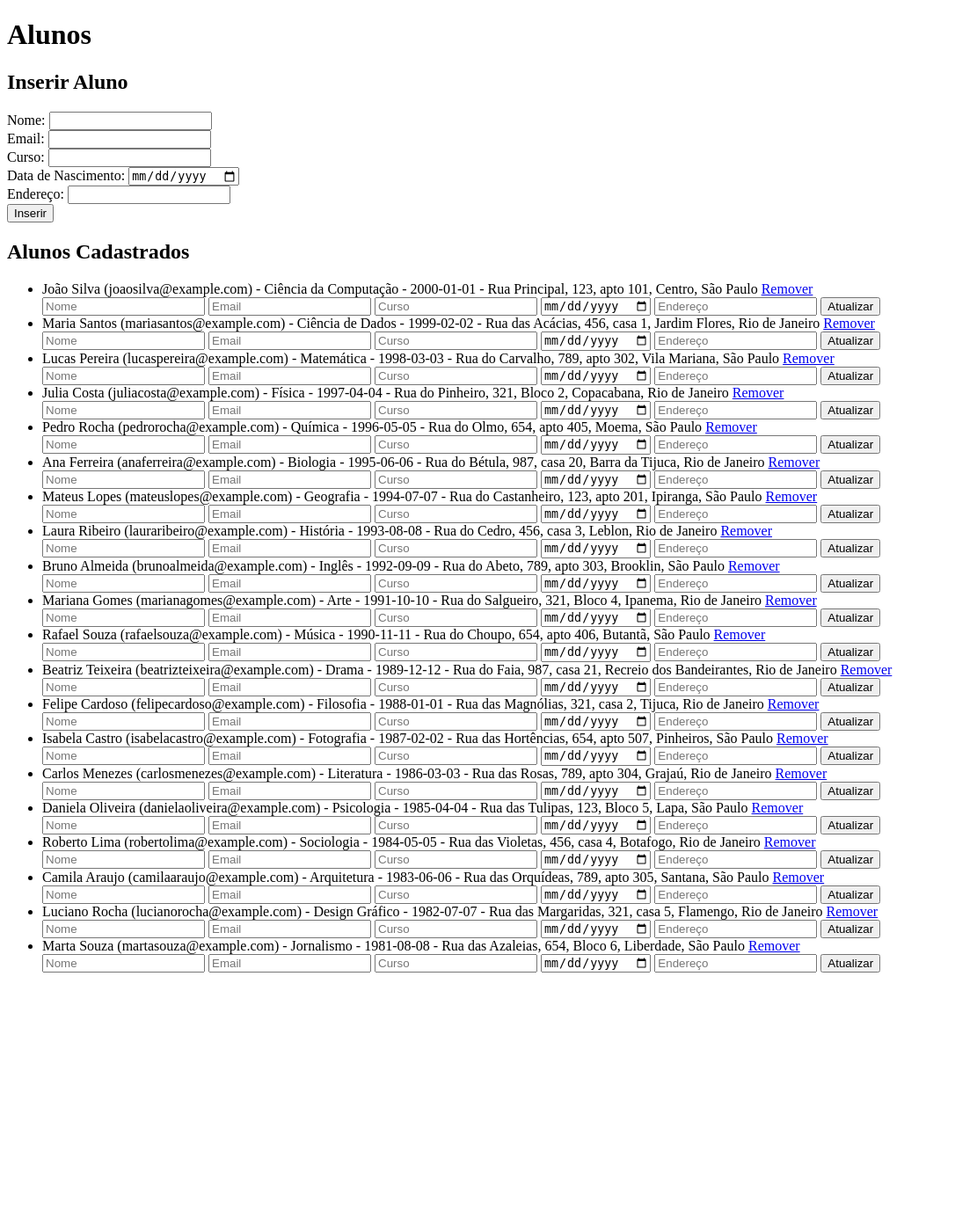
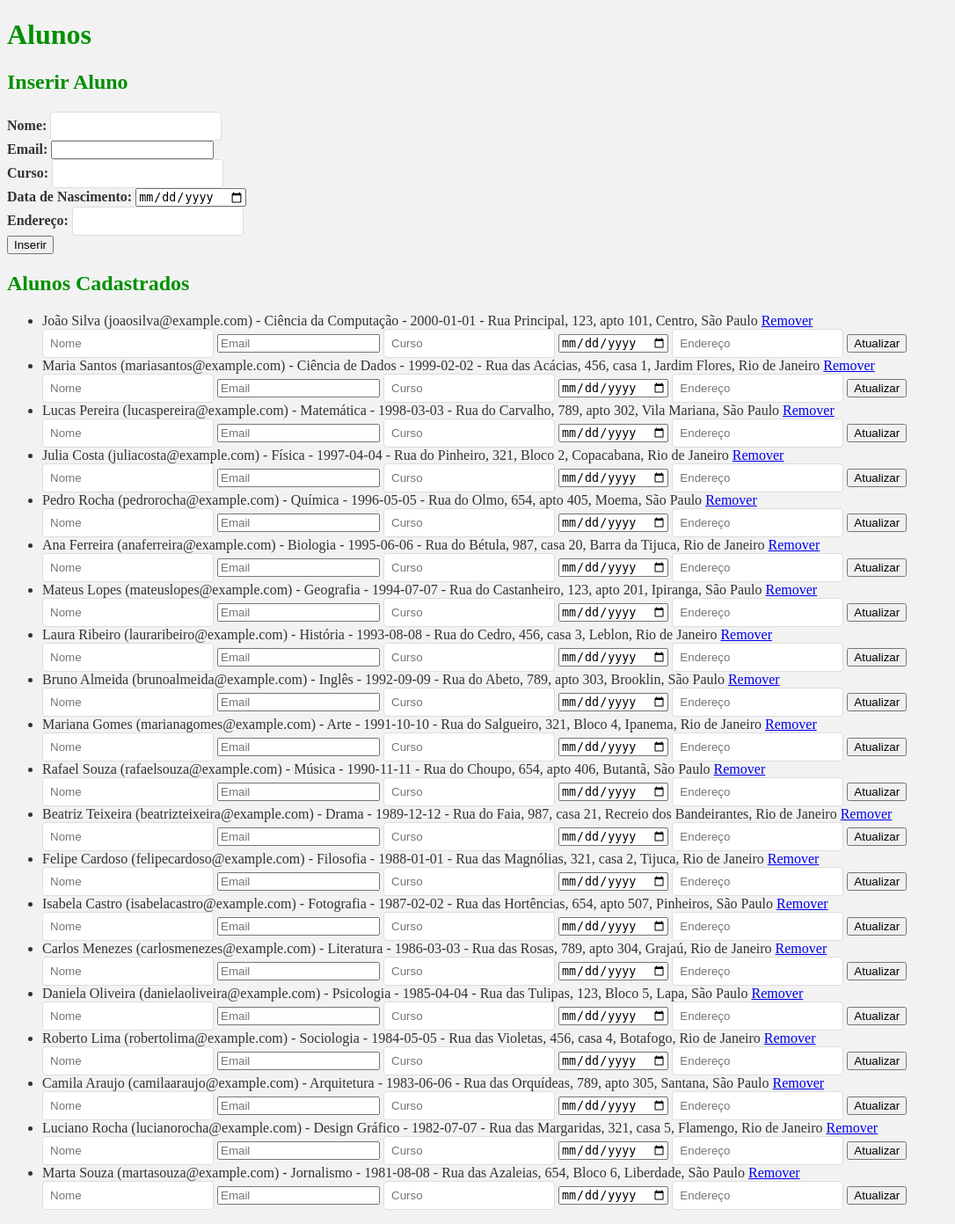
Before and after one commit to tbahiasantos/TP_BD, a Flask app: page / in a window 1280 px wide. Shown: the whole page at 88% size, without its empty margins (0-1086 px from the left). Before the commit the page ends 1106 px from the top, so only its background shows below. Run offline with Flask 3, Linux system fonts and the light colour scheme; data comes from the database, SQL or seed files in the repository.

Commit message:
css for all pages

```diff
--- /dev/null
+++ b/static/styles.css
@@ -0,0 +1,49 @@
+/* Define as cores principais */
+body {
+  background-color: #f2f2f2; /* Fundo em branco */
+  color: #333333; /* Texto em preto */
+}
+
+h1, h2, h3 {
+  color: #009000; /* Títulos em verde */
+}
+
+/* Estilo dos botões */
+button {
+  background-color: #008000; /* Botões em verde */
+  color: #ffffff; /* Texto dos botões em branco */
+  padding: 10px 20px;
+  border: none;
+  border-radius: 4px;
+  cursor: pointer;
+}
+
+/* Estilo das tabelas */
+table {
+  width: 100%;
+  border-collapse: collapse;
+}
+
+th, td {
+  padding: 8px;
+  border-bottom: 1px solid #dddddd;
+}
+
+th {
+  background-color: #008000; /* Cabeçalho da tabela em verde */
+  color: #ffffff; /* Texto do cabeçalho em branco */
+}
+
+/* Estilo dos formulários */
+input[type="text"], input[type="number"] {
+  padding: 8px;
+  border: 1px solid #dddddd;
+  border-radius: 4px;
+}
+
+label {
+  font-weight: bold;
+}
+
+/* Outros estilos personalizados */
+/* Adicione aqui suas personalizações adicionais */
--- a/templates/alunos_por_professor.html
+++ b/templates/alunos_por_professor.html
@@ -2,6 +2,7 @@
 <html>
 <head>
     <title>Sistema de Matrículas - Alunos por Professor</title>
+    <link rel="stylesheet" type="text/css" href="{{ url_for('static', filename='styles.css') }}">
 </head>
 <body>
     <h1>Alunos Matriculados nas Turmas do Professor com ID {{ professor_id }}</h1>
--- a/templates/disciplina.html
+++ b/templates/disciplina.html
@@ -2,6 +2,7 @@
 <html>
 <head>
     <title>Sistema de Matrículas - Disciplinas</title>
+    <link rel="stylesheet" type="text/css" href="{{ url_for('static', filename='styles.css') }}">
 </head>
 <body>
     <h1>Disciplinas</h1>
--- a/templates/disciplinas_filtradas.html
+++ b/templates/disciplinas_filtradas.html
@@ -2,6 +2,7 @@
 <html>
 <head>
     <title>Sistema de Matrículas - Disciplinas Filtradas</title>
+    <link rel="stylesheet" type="text/css" href="{{ url_for('static', filename='styles.css') }}">
 </head>
 <body>
     <h1>Disciplinas com Número Mínimo de Alunos Matriculados: {{ valor_minimo }}</h1>
--- a/templates/disciplinas_por_aluno.html
+++ b/templates/disciplinas_por_aluno.html
@@ -2,6 +2,7 @@
 <html>
 <head>
     <title>Sistema de Matrículas - Disciplinas por Aluno</title>
+    <link rel="stylesheet" type="text/css" href="{{ url_for('static', filename='styles.css') }}">
 </head>
 <body>
     <h1>Disciplinas por Aluno</h1>
--- a/templates/filtrar_disciplinas.html
+++ b/templates/filtrar_disciplinas.html
@@ -2,6 +2,7 @@
 <html>
 <head>
     <title>Sistema de Matrículas - Filtrar Disciplinas</title>
+    <link rel="stylesheet" type="text/css" href="{{ url_for('static', filename='styles.css') }}">
 </head>
 <body>
     <h1>Filtrar Disciplinas</h1>
--- a/templates/index.html
+++ b/templates/index.html
@@ -2,6 +2,7 @@
 <html>
 <head>
     <title>Sistema de Matrículas</title>
+    <link rel="stylesheet" type="text/css" href="{{ url_for('static', filename='styles.css') }}">
 </head>
 <body>
     <h1>Alunos</h1>
@@ -28,7 +29,7 @@
 
     <h2>Alunos Cadastrados</h2>
     <ul>
-    {% for aluno in alunos %}
+        {% for aluno in alunos %}
         <li>
             {{ aluno[1] }} ({{ aluno[2] }}) - {{ aluno[3] }} - {{ aluno[4] }} - {{ aluno[5] }}
             <a href="/remover/{{ aluno[0] }}">Remover</a><br>
@@ -41,7 +42,7 @@
                 <input type="submit" value="Atualizar">
             </form>
         </li>
-    {% endfor %}
+        {% endfor %}
     </ul>
 </body>
 </html>
--- a/templates/informar_professor.html
+++ b/templates/informar_professor.html
@@ -2,6 +2,7 @@
 <html>
 <head>
     <title>Sistema de Matrículas - Informar Professor</title>
+    <link rel="stylesheet" type="text/css" href="{{ url_for('static', filename='styles.css') }}">
 </head>
 <body>
     <h1>Informe o ID do Professor</h1>
--- a/templates/juncao_externa.html
+++ b/templates/juncao_externa.html
@@ -2,6 +2,7 @@
 <html>
 <head>
     <title>Sistema de Matrículas - Junção Externa</title>
+    <link rel="stylesheet" type="text/css" href="{{ url_for('static', filename='styles.css') }}">
 </head>
 <body>
     <h1>Junção Externa - Professores, Disciplinas e Turmas Lecionadas</h1>
--- a/templates/juncao_interna.html
+++ b/templates/juncao_interna.html
@@ -2,6 +2,7 @@
 <html>
 <head>
     <title>Sistema de Matrículas - Junção Interna</title>
+    <link rel="stylesheet" type="text/css" href="{{ url_for('static', filename='styles.css') }}">
 </head>
 <body>
     <h1>Junção Interna - Alunos e Disciplinas Matriculadas</h1>
--- a/templates/leciona.html
+++ b/templates/leciona.html
@@ -2,6 +2,7 @@
 <html>
 <head>
     <title>Sistema de Matrículas - Relações Leciona</title>
+    <link rel="stylesheet" type="text/css" href="{{ url_for('static', filename='styles.css') }}">
 </head>
 <body>
     <h1>Relações Leciona</h1>
--- a/templates/matricula.html
+++ b/templates/matricula.html
@@ -2,6 +2,7 @@
 <html>
 <head>
     <title>Sistema de Matrículas - Matrículas</title>
+    <link rel="stylesheet" type="text/css" href="{{ url_for('static', filename='styles.css') }}">
 </head>
 <body>
     <h1>Matrículas</h1>
--- a/templates/professores.html
+++ b/templates/professores.html
@@ -2,6 +2,7 @@
 <html>
 <head>
     <title>Professores</title>
+    <link rel="stylesheet" type="text/css" href="{{ url_for('static', filename='styles.css') }}">
 </head>
 <body>
     <h1>Professores</h1>
--- a/templates/turma.html
+++ b/templates/turma.html
@@ -2,6 +2,7 @@
 <html>
 <head>
     <title>Sistema de Matrículas - Turmas</title>
+    <link rel="stylesheet" type="text/css" href="{{ url_for('static', filename='styles.css') }}">
 </head>
 <body>
     <h1>Turmas</h1>
```
